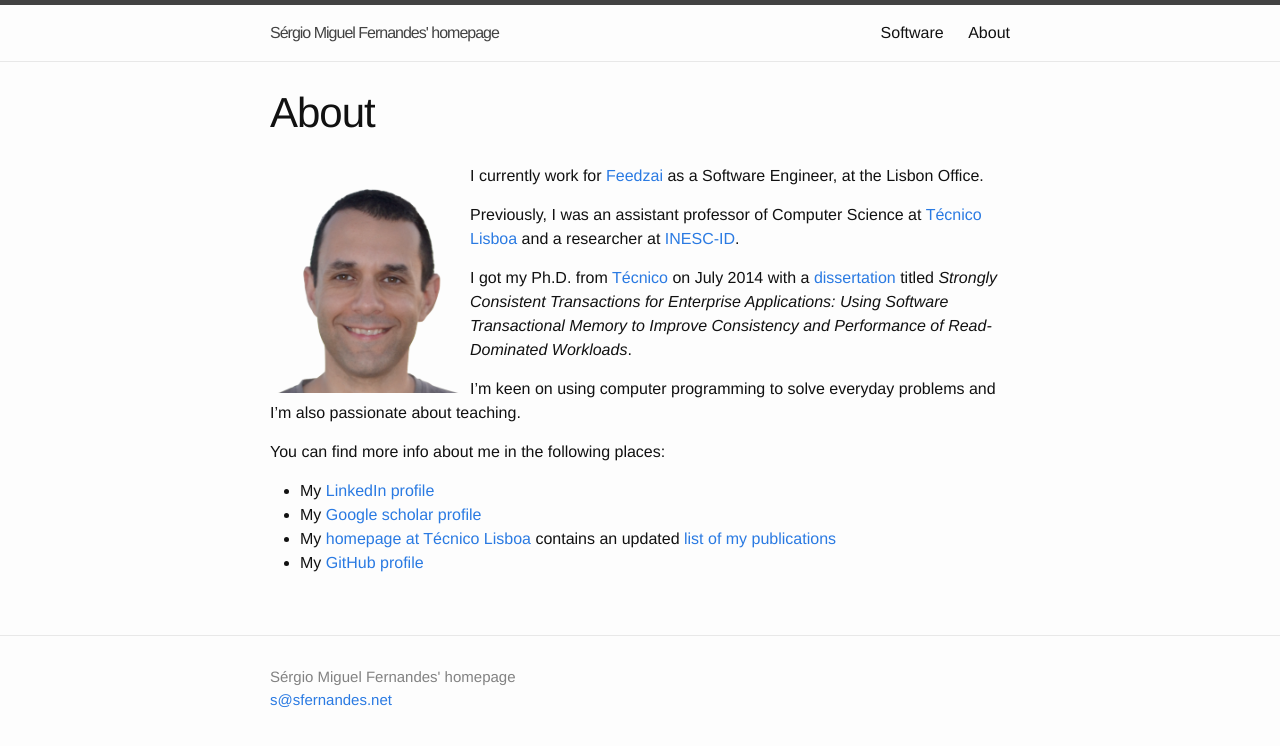
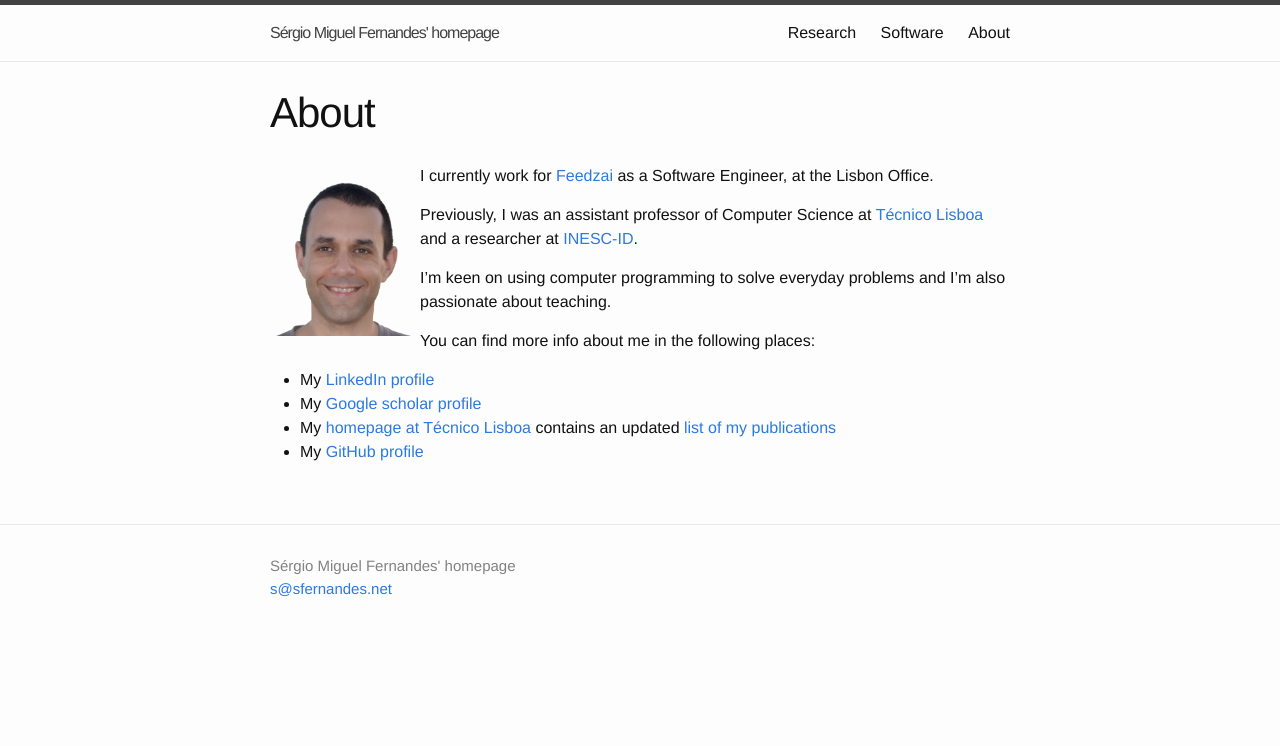
Before and after one commit to smmf/smmf.github.com, a Jekyll site: the page built from about.md, in a window 1280 px wide. Shown: the top 746 px of the page. Built offline with Jekyll 4.4.1, drawn with Linux system fonts in a browser that asks for light colours; part of the change alters nothing that is shown.

Commit message:
Add Research.md. Move PhD to Research. Add PhD presentation in PDF

```diff
--- /dev/null
+++ b/Research.md
@@ -0,0 +1,29 @@
+---
+layout: page
+title: Research
+permalink: /research/
+---
+
+I got my Ph.D. from [Técnico][IST] on July 2014 with a [dissertation] titled
+*Strongly Consistent Transactions for Enterprise Applications: Using Software
+Transactional Memory to Improve Consistency and Performance of Read-Dominated
+Workloads*. (Thesis presentation in PDF format [here][phd-presentation-pdf]).
+
+I have participated in several Portuguese and European funded research
+projects, and most of the [Software](/software/) I developed has been produced
+in the context of these projects:
+
+ * [ACE-GIS] (Adaptable and Composable E-commerce and Geographic Information
+   Services)
+ * [PASTRAMY] (Persistent and highly Available Software TRansactional MemorY)
+ * [RuLAM] (Running Legacy Applications on Multicores)
+ * [Cloud-TM] (Transactional, Object oriented, Self-tuning Cloud Platform)
+
+[ACE-GIS]: http://cordis.europa.eu/project/rcn/63249_en.html
+[Cloud-TM]: http://www.cloudtm.eu/
+[INESC-ID]: http://www.inesc-id.pt
+[IST]: http://tecnico.ulisboa.pt/en
+[PASTRAMY]: http://www.fct.pt/apoios/projectos/consulta/vglobal_projecto.phtml.pt?idProjecto=72405&idElemConcurso=895
+[RuLAM]: http://www.fct.pt/apoios/projectos/consulta/vglobal_projecto.phtml.pt?idProjecto=108240&idElemConcurso=2769
+[dissertation]: {{ site.baseurl }}/permalinks/publications/2014-fernandes-phd.pdf
+[phd-presentation-pdf]: {{ site.baseurl }}/permalinks/publications/2014-fernandes-phd-presentation.pdf
--- a/about.md
+++ b/about.md
@@ -4,17 +4,17 @@ title: About
 permalink: /about/
 ---
 
-<img src="{{ site.baseurl }}/assets/pictures/smf-pic.png" alt="My picture" style="width: 200px; float: left"/>
+<img src="{{ site.baseurl }}/assets/pictures/smf-pic.png" alt="My picture" style="width: 150px; float: left"/>
 
-I currently work for [Feedzai][] as a Software Engineer, at the Lisbon Office.
+I currently work for [Feedzai] as a Software Engineer, at the Lisbon Office.
 
 Previously, I was an assistant professor of Computer Science at
 [Técnico Lisboa][IST] and a researcher at [INESC-ID].
 
-I got my Ph.D. from [Técnico][IST] on July 2014 with a [dissertation] titled
+<!-- I got my Ph.D. from [Técnico][IST] on July 2014 with a [dissertation] titled
 *Strongly Consistent Transactions for Enterprise Applications: Using Software
 Transactional Memory to Improve Consistency and Performance of Read-Dominated
-Workloads*.
+Workloads*. -->
 
 I'm keen on using computer programming to solve everyday problems and I'm also
 passionate about teaching.
```
Also changed, not shown: 1 other file.
